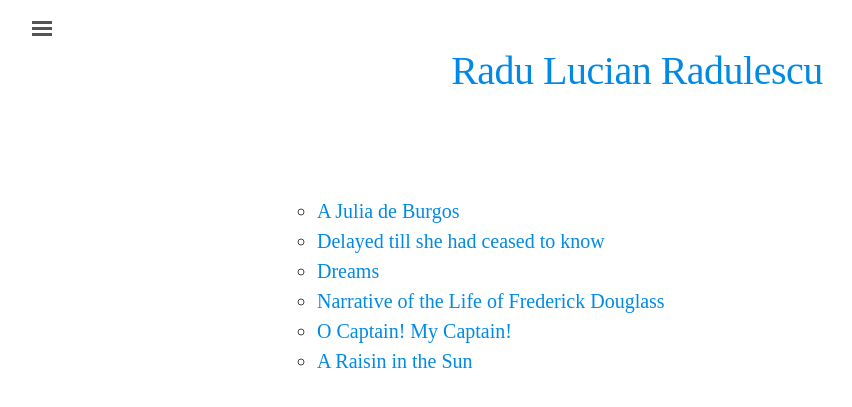
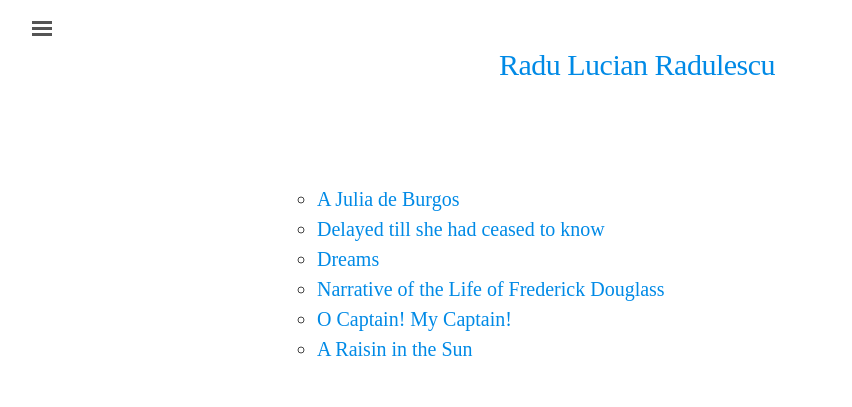
Before and after one commit to RaduLucianR/rlr-blog, a Jekyll site: the page built from index.html, in a window 1280 px wide. Shown: the top 407 px of the page, without its empty margins (3-855 px from the left). Built offline with Jekyll 4.4.1, drawn with Linux system fonts in a browser that asks for light colours.

Commit message:
color change, title size change

```diff
--- a/_sass/_ed.scss
+++ b/_sass/_ed.scss
@@ -224,12 +224,12 @@
 .masthead-title {
   font-family: $main-font;
   font-weight: normal;
-  font-size: 2rem;
+  font-size: 1.5rem;
   margin-top: 1rem;
   margin-bottom: 1rem;
 
   a {
-    color: #0f52ba;
+    color: #016bb1;
     text-decoration: none;
   }
 }
@@ -748,13 +748,13 @@
 .theme-base-cyan .container a,
 .theme-base-cyan .sidebar-toggle,
 .theme-base-cyan .related-posts li a:hover {
-  color: #008ae6;
+  color: #016bb1;
 }
 
 /* Blue */
 .theme-base-blue .sidebar,
 .theme-base-blue .sidebar-toggle:active {
-  background-color: #008ae6;
+  background-color: #016bb1;
 }
 
 .theme-base-blue .container a,
--- a/assets/css/style.scss
+++ b/assets/css/style.scss
@@ -10,7 +10,7 @@
 */
 
 /* Fonts */
-$main-font: "Times New Roman";
+$main-font: "SourceSerif", "Times New Roman", serif;
 $heading-font: sans-serif;
 $regular-font-size: 1.25em; /* 20px / 16px = 1.25em; support text resizing in all browsers */
 
@@ -23,7 +23,7 @@
 
 $text-color: #454545;
 $heading-color: #404040;
-$link-color: #008ae6;
+$link-color: #016bb1;
 
 @import "ed";
 @import "syntax";
```
